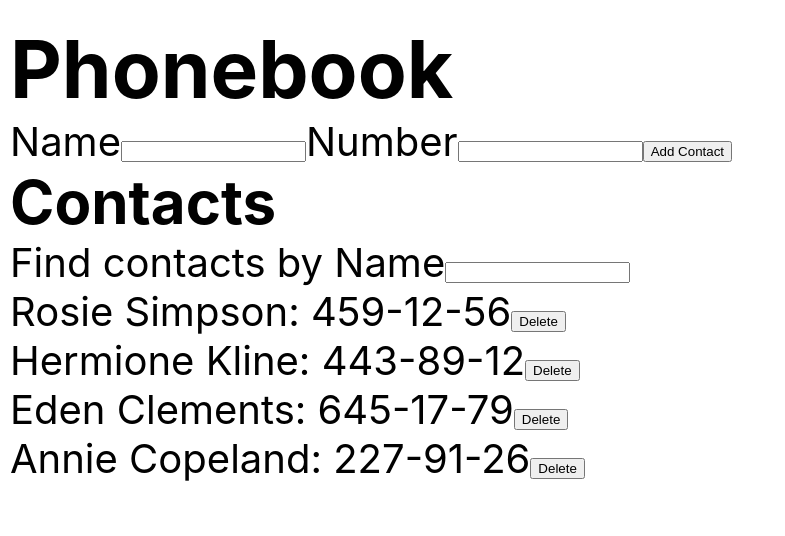
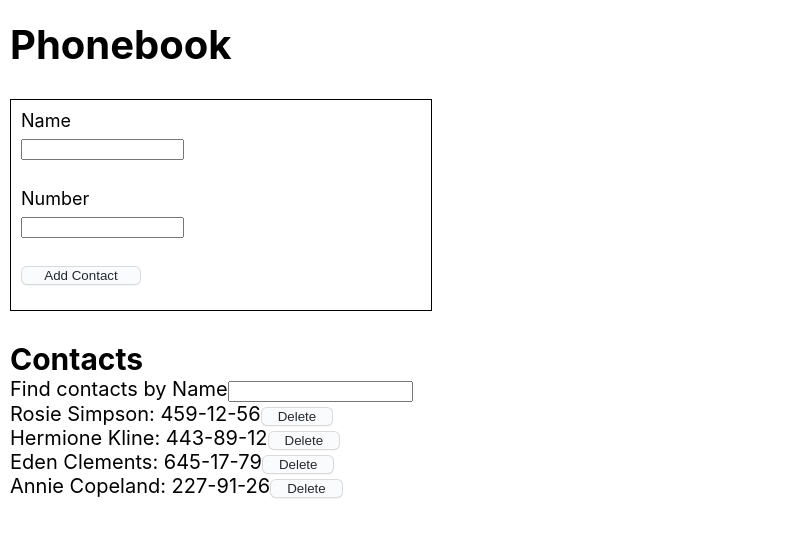
Before and after one commit to Mateusz-Gonera/goit-react-hw-02-phonebook, a React (Create React App) app: page / in a window 1280 px wide. Shown: the top 536 px of the page, without its empty margins (0-785 px from the left). Built offline with nearby package versions, Linux system fonts and the light colour scheme.

Commit message:
form styling done

```diff
--- a/src/components/App.jsx
+++ b/src/components/App.jsx
@@ -77,7 +77,7 @@ export class App extends Component {
           justifyContent: 'center',
           alignItems: 'flex-start',
           flexDirection: 'column',
-          fontSize: 40,
+          fontSize: 20,
           color: '#010101',
           padding: '20px 10px',
         }}
--- a/src/components/ContactForm/ContactForm.module.css
+++ b/src/components/ContactForm/ContactForm.module.css
@@ -0,0 +1,51 @@
+.form {
+  display: flex;
+  flex-direction: column;
+  border: 1px solid rgb(0, 0, 0);
+  height: 190px;
+  width: 400px;
+  padding: 10px;
+  margin: 30px 0;
+}
+
+.label {
+  font-size: 18px;
+}
+
+.input {
+  display: block;
+  width: 155px;
+  margin-bottom: 28px;
+  margin-top: 8px;
+}
+
+.button {
+  width: 120px;
+  background-color: #fafbfc;
+  border: 1px solid rgba(27, 31, 35, 0.15);
+  border-radius: 6px;
+  box-shadow: rgba(27, 31, 35, 0.04) 0 1px 0,
+    rgba(255, 255, 255, 0.25) 0 1px 0 inset;
+  color: #24292e;
+  cursor: pointer;
+  display: inline-block;
+  list-style: none;
+  padding: 1px 16px;
+  position: relative;
+  transition: background-color 0.2s cubic-bezier(0.3, 0, 0.5, 1);
+  user-select: none;
+  -webkit-user-select: none;
+  touch-action: manipulation;
+}
+
+.button:hover {
+  background-color: #f3f4f6;
+  text-decoration: none;
+  transition-duration: 0.1s;
+}
+
+.button:active {
+  background-color: #edeff2;
+  box-shadow: rgba(225, 228, 232, 0.2) 0 1px 0 inset;
+  transition: none 0s;
+}
--- a/src/components/ContactList/ContactList.module.css
+++ b/src/components/ContactList/ContactList.module.css
@@ -1,39 +1,29 @@
-.button {
-    appearance: none;
+.btn {
   background-color: #fafbfc;
   border: 1px solid rgba(27, 31, 35, 0.15);
   border-radius: 6px;
   box-shadow: rgba(27, 31, 35, 0.04) 0 1px 0,
     rgba(255, 255, 255, 0.25) 0 1px 0 inset;
-    box-sizing: border-box;
   color: #24292e;
   cursor: pointer;
   display: inline-block;
-    font-family: -apple-system, system-ui, 'Segoe UI', Helvetica, Arial,
-        sans-serif, 'Apple Color Emoji', 'Segoe UI Emoji';
-    font-size: 14px;
-    font-weight: 500;
-    line-height: 20px;
   list-style: none;
-    padding: 6px 16px;
+  padding: 1px 16px;
   position: relative;
   transition: background-color 0.2s cubic-bezier(0.3, 0, 0.5, 1);
   user-select: none;
   -webkit-user-select: none;
   touch-action: manipulation;
-    vertical-align: middle;
-    white-space: nowrap;
-    word-wrap: break-word;
 }
 
-.button:hover {
+.btn:hover {
   background-color: #f3f4f6;
   text-decoration: none;
   transition-duration: 0.1s;
 }
 
-.button:active {
-    background-color: #EDEFF2;
+.btn:active {
+  background-color: #edeff2;
   box-shadow: rgba(225, 228, 232, 0.2) 0 1px 0 inset;
   transition: none 0s;
 }
```
Lines whose indentation alone changed are shown as unchanged.
